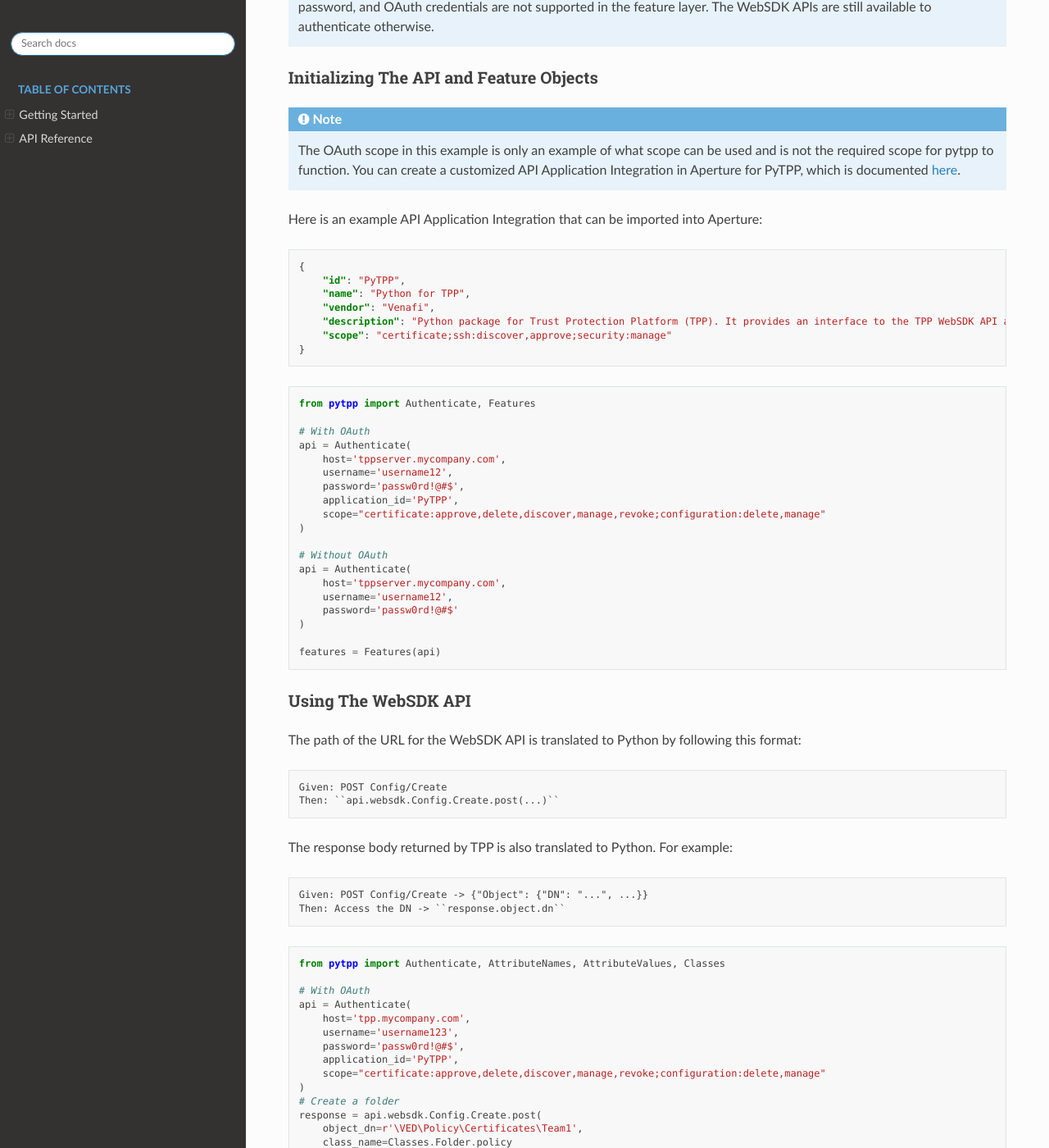
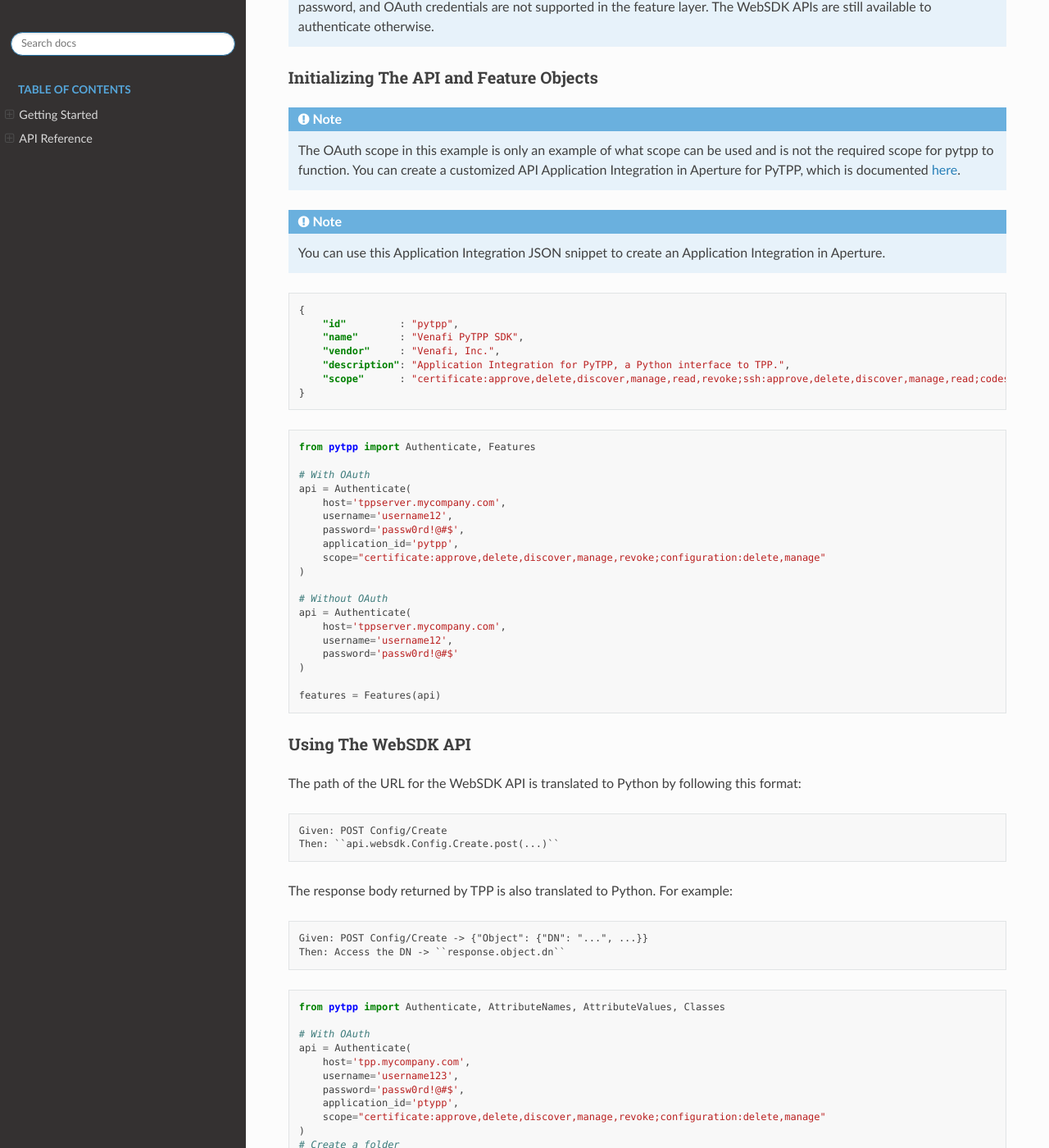
Before and after one commit to Venafi/pyVenafi, a Sphinx documentation site: the page built from pytpp/docs/index.rst, in a window 1280 px wide and 1400 px high, scrolled down 806 px. Shown: the whole window at 82% size. Built offline with Sphinx 7.4.7 and the Read the Docs theme 2.0.0, drawn with Linux system fonts in a browser that asks for light colours.

Commit message:
- Updated authentication documenttation to include an API Application Integration example JSON to import via Aperture.

```diff
--- a/pytpp/docs/index.rst
+++ b/pytpp/docs/index.rst
@@ -37,16 +37,16 @@
     function. You can create a customized API Application Integration in Aperture for PyTPP, which is documented
     `here <https://docs.venafi.com/Docs/current/TopNav/Content/API-ApplicationIntegration/t-APIAppIntegrations-creatingNew-Aperture.php>`_.
 
-Here is an example API Application Integration that can be imported into Aperture:
+.. note:: You can use this Application Integration JSON snippet to create an Application Integration in Aperture.
 
 .. code-block:: json
 
     {
-        "id": "PyTPP",
-        "name": "Python for TPP",
-        "vendor": "Venafi",
-        "description": "Python package for Trust Protection Platform (TPP). It provides an interface to the TPP WebSDK API and a feature layer abstraction that provides a higher-level interface to TPP.",
-        "scope": "certificate;ssh:discover,approve;security:manage"
+        "id"         : "pytpp",
+        "name"       : "Venafi PyTPP SDK",
+        "vendor"     : "Venafi, Inc.",
+        "description": "Application Integration for PyTPP, a Python interface to TPP.",
+        "scope"      : "certificate:approve,delete,discover,manage,read,revoke;ssh:approve,delete,discover,manage,read;codesign:delete,manage,read;configuration:delete,manage,read;restricted:delete,manage,read;security:delete,manage,read;statistics:read;agent:delete,read"
     }
 
 .. code-block:: python
@@ -58,7 +58,7 @@
         host='tppserver.mycompany.com',
         username='username12',
         password='passw0rd!@#$',
-        application_id='PyTPP',
+        application_id='pytpp',
         scope="certificate:approve,delete,discover,manage,revoke;configuration:delete,manage"
     )
 
@@ -97,7 +97,7 @@
         host='tpp.mycompany.com',
         username='username123',
         password='passw0rd!@#$',
-        application_id='PyTPP',
+        application_id='ptypp',
         scope="certificate:approve,delete,discover,manage,revoke;configuration:delete,manage"
     )
     # Create a folder
```
Also changed, not shown: pytpp/docs/rst/getting_started/authentication.rst (+11 -23 lines).
